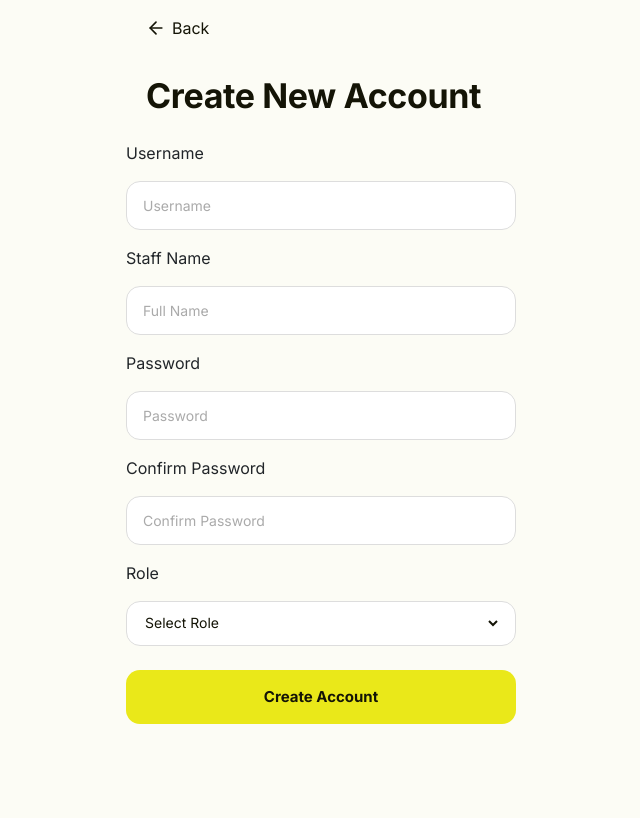
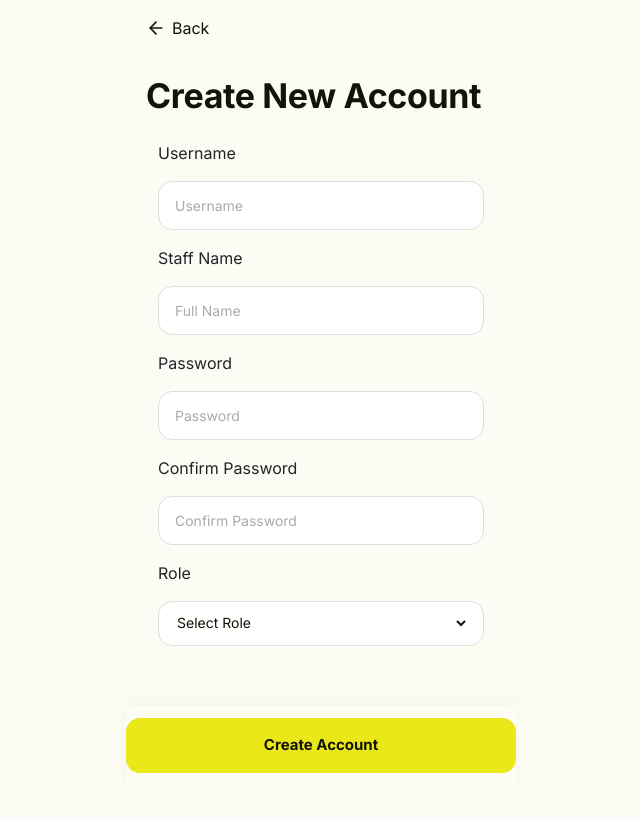
Before and after one commit to roblim8/jsquared, a Django app: template jsquared_app/templates/jsquared_app/account_create.html in a window 1280 px wide. Shown: the whole page, without its empty margins (319-959 px from the left). After the commit the page ends 773 px from the top, so only its background shows below. Run offline with Django 5.2, Linux system fonts and the light colour scheme; the template is opened without the code that fills it, so the values that code supplies are empty.

Commit message:
fixed account page

```diff
--- a/jsquared_app/templates/jsquared_app/account_create.html
+++ b/jsquared_app/templates/jsquared_app/account_create.html
@@ -15,12 +15,6 @@
   </a>
 </div>
 
-{% if messages %}
-  {% for message in messages %}
-    <div class="alert-toast alert-{{ message.tags }}">{{ message }}</div>
-  {% endfor %}
-{% endif %}
-
 <div class="page-header">
   <h1 class="page-title">Create New Account</h1>
 </div>
@@ -29,23 +23,23 @@
   {% csrf_token %}
 
   <!-- Username -->
-    <div style="margin-top:1rem;">
+    <div style="margin:1rem 2rem 0;">
         <p>Username</p>
         <div class="login-input-wrapper">
-            <input type="text" name="username" class="login-input" placeholder="Username" required>
+            <input type="text" name="username" class="login-input" placeholder="Username" value="{{ form.username|default:'' }}" required>
         </div>
     </div>
 
     <!-- Staff Name (display name) -->
-    <div style="margin-top:1rem;">
+    <div style="margin:1rem 2rem 0;">
         <p>Staff Name</p>
         <div class="login-input-wrapper">
-            <input type="text" name="staff_name" class="login-input" placeholder="Full Name" required>
+          <input type="text" name="staff_name" class="login-input" placeholder="Full Name" value="{{ form.staff_name|default:'' }}" required>
         </div>
     </div>
 
     <!-- Password -->
-    <div style="margin-top:1rem;">
+    <div style="margin:1rem 2rem 0;">
         <p>Password</p>
         <div class="login-input-wrapper">
             <input type="password" name="password" class="login-input" placeholder="Password" required>
@@ -53,7 +47,7 @@
     </div>
 
   <!-- Confirm Password -->
-    <div style="margin-top:1rem;">
+    <div style="margin:1rem 2rem 0;">
         <p>Confirm Password</p>
         <div class="login-input-wrapper">
             <input type="password" name="confirm_password" class="login-input" placeholder="Confirm Password" required>
@@ -61,7 +55,7 @@
     </div>
 
     <!-- Role Dropdown -->
-<div style="margin-top:1rem;">
+    <div style="margin:1rem 2rem 0;">
         <p>Role</p>
         <div class="login-input-wrapper">
             <select name="role" class="login-input" required>
@@ -74,11 +68,11 @@
     </div>
 
   <!-- Submit -->
-  <div style="margin-top:1.5rem;">
+  <nav class="bottom-button">
     <button type="submit" class="inq-action-btn inq-btn-yellow" style="width:100%;">
       Create Account
     </button>
-  </div>
+  </nav>
 </form>
 
 {% endblock %}
--- a/jsquared_app/templates/jsquared_app/account_list.html
+++ b/jsquared_app/templates/jsquared_app/account_list.html
@@ -30,7 +30,7 @@
     {% if acc.staff_role == "Cashier" %}
       <a href="{% url 'account_detail' acc.staff_id %}"
          class="list-group-item list-group-item-action d-flex align-items-center"
-         style="border-radius: 12px; margin-bottom: 8px;">
+         style="border-radius: 12px; width: 95%; margin: 6px 10px;">
         <div class="flex-grow-1">
           <div class="fw-semibold">{{ acc.staff_name }}</div>
           <div class="text-muted">{{ acc.staff_role }}</div>
@@ -45,7 +45,7 @@
     {% if acc.staff_role == "Manager" %}
       <a href="{% url 'account_detail' acc.staff_id %}"
          class="list-group-item list-group-item-action d-flex align-items-center"
-         style="border-radius: 12px; margin-bottom: 8px;">
+         style="border-radius: 12px; width: 95%; margin: 6px 10px;">
         <div class="flex-grow-1">
           <div class="fw-semibold">{{ acc.staff_name }}</div>
           <div class="text-muted">{{ acc.staff_role }}</div>
@@ -60,7 +60,7 @@
     {% if acc.staff_role == "Staff" %}
       <a href="{% url 'account_detail' acc.staff_id %}"
          class="list-group-item list-group-item-action d-flex align-items-center"
-         style="border-radius: 12px; margin-bottom: 8px;">
+         style="border-radius: 12px; width: 95%; margin: 6px 10px;">
         <div class="flex-grow-1">
           <div class="fw-semibold">{{ acc.staff_name }}</div>
           <div class="text-muted">{{ acc.staff_role }}</div>
```
Lines whose indentation alone changed are shown as unchanged.
